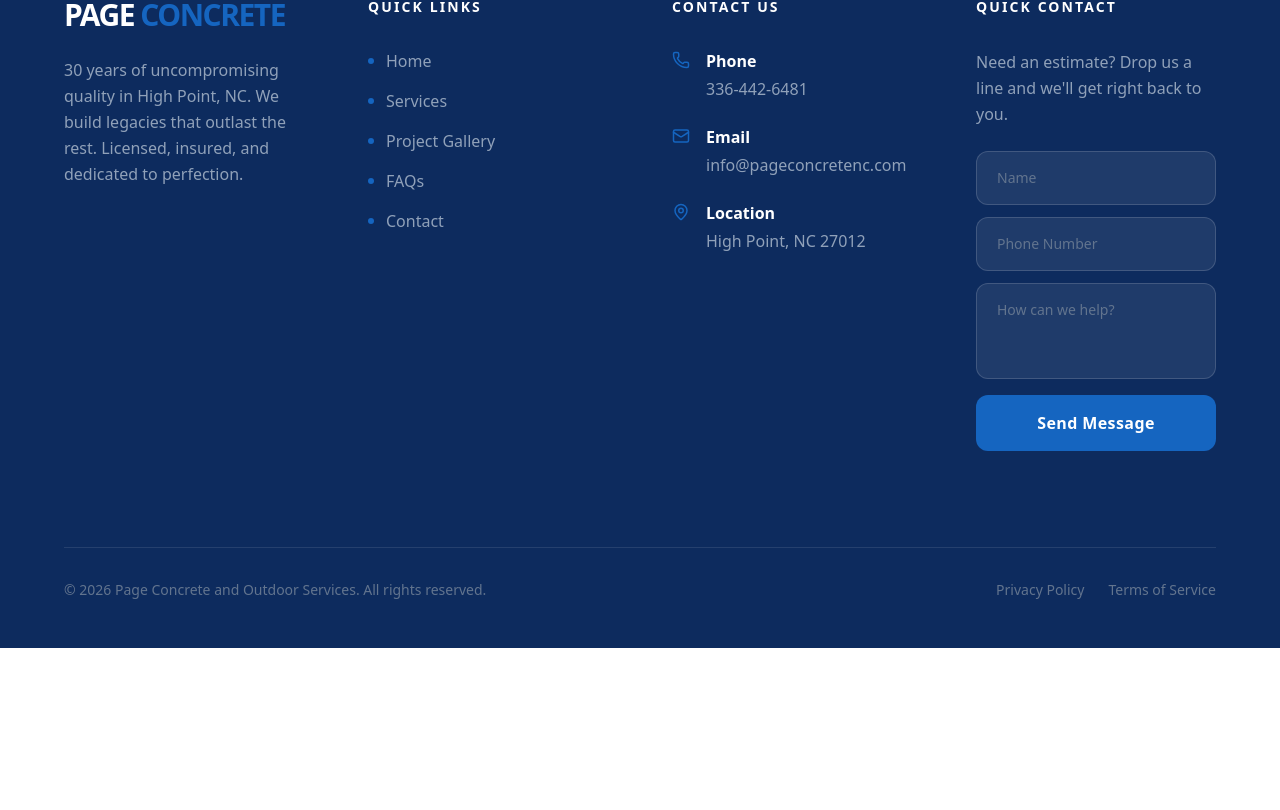
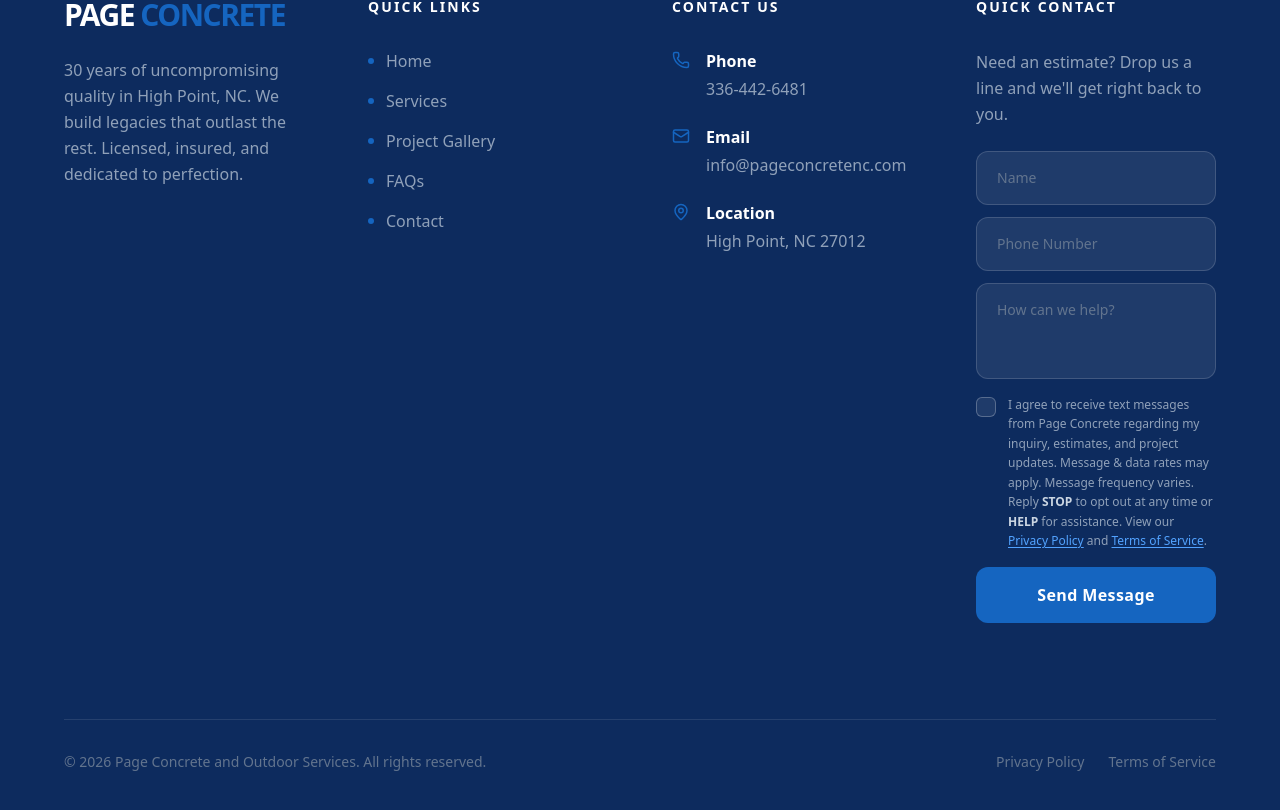
Before and after one commit to Founditmarketing/Page-concrete, a React (Vite) app: page /terms in a window 1280 px wide. Shown: the part 5594-6404 px from the top of the page. Before the commit the page ends 6242 px from the top, so only its background shows below. Built offline with nearby package versions, Linux system fonts and the light colour scheme.

Commit message:
Add SMS opt-in/out checkbox and TCPA disclosure to footer contact form

```diff
--- a/src/components/FatFooter.tsx
+++ b/src/components/FatFooter.tsx
@@ -8,10 +8,14 @@ type FooterStatus = 'idle' | 'submitting' | 'success' | 'error';
 export default function FatFooter() {
   const [status, setStatus] = useState<FooterStatus>('idle');
   const [errorMsg, setErrorMsg] = useState('');
-  const [form, setForm] = useState({ name: '', phone: '', message: '' });
+  const [form, setForm] = useState({ name: '', phone: '', message: '', smsOptIn: false });
 
   const handleChange = (e: React.ChangeEvent<HTMLInputElement | HTMLTextAreaElement>) => {
-    setForm(prev => ({ ...prev, [e.target.name]: e.target.value }));
+    const target = e.target as HTMLInputElement;
+    setForm(prev => ({
+      ...prev,
+      [target.name]: target.type === 'checkbox' ? target.checked : target.value,
+    }));
   };
 
   const handleSubmit = async (e: React.FormEvent) => {
@@ -27,6 +31,7 @@ export default function FatFooter() {
           firstName: form.name,
           phone: form.phone,
           message: form.message,
+          smsOptIn: form.smsOptIn,
           formSource: 'Footer Quick Contact',
         }),
       });
@@ -41,7 +46,7 @@ export default function FatFooter() {
       }
 
       setStatus('success');
-      setForm({ name: '', phone: '', message: '' });
+      setForm({ name: '', phone: '', message: '', smsOptIn: false });
     } catch (err) {
       console.error('Footer form fetch error:', err);
       setErrorMsg('Could not reach the server. Please try again.');
@@ -172,6 +177,31 @@ export default function FatFooter() {
                   required
                 />
 
+                {/* SMS Opt-In */}
+                <label className="flex items-start gap-3 cursor-pointer group mt-1">
+                  <div className="relative flex-shrink-0 mt-0.5">
+                    <input
+                      type="checkbox"
+                      name="smsOptIn"
+                      checked={form.smsOptIn}
+                      onChange={handleChange}
+                      className="sr-only peer"
+                    />
+                    <div className="w-5 h-5 rounded-md border border-white/25 bg-white/8 peer-checked:bg-primary peer-checked:border-primary transition-all flex items-center justify-center">
+                      {form.smsOptIn && (
+                        <svg className="w-3 h-3 text-white" viewBox="0 0 12 12" fill="none">
+                          <path d="M2 6l3 3 5-5" stroke="currentColor" strokeWidth="1.8" strokeLinecap="round" strokeLinejoin="round" />
+                        </svg>
+                      )}
+                    </div>
+                  </div>
+                  <span className="text-slate-400 text-xs leading-relaxed">
+                    I agree to receive text messages from Page Concrete regarding my inquiry, estimates, and project updates. Message &amp; data rates may apply. Message frequency varies. Reply <strong className="text-slate-300">STOP</strong> to opt out at any time or <strong className="text-slate-300">HELP</strong> for assistance. View our{' '}
+                    <Link to="/privacy-policy" className="text-blue-400 hover:text-white underline underline-offset-2 transition-colors">Privacy Policy</Link>{' '}and{' '}
+                    <Link to="/terms" className="text-blue-400 hover:text-white underline underline-offset-2 transition-colors">Terms of Service</Link>.
+                  </span>
+                </label>
+
                 {status === 'error' && (
                   <div className="flex items-center gap-2 text-red-300 bg-red-500/10 border border-red-400/20 rounded-xl px-4 py-3 text-sm">
                     <AlertCircle size={15} className="shrink-0" />
```
